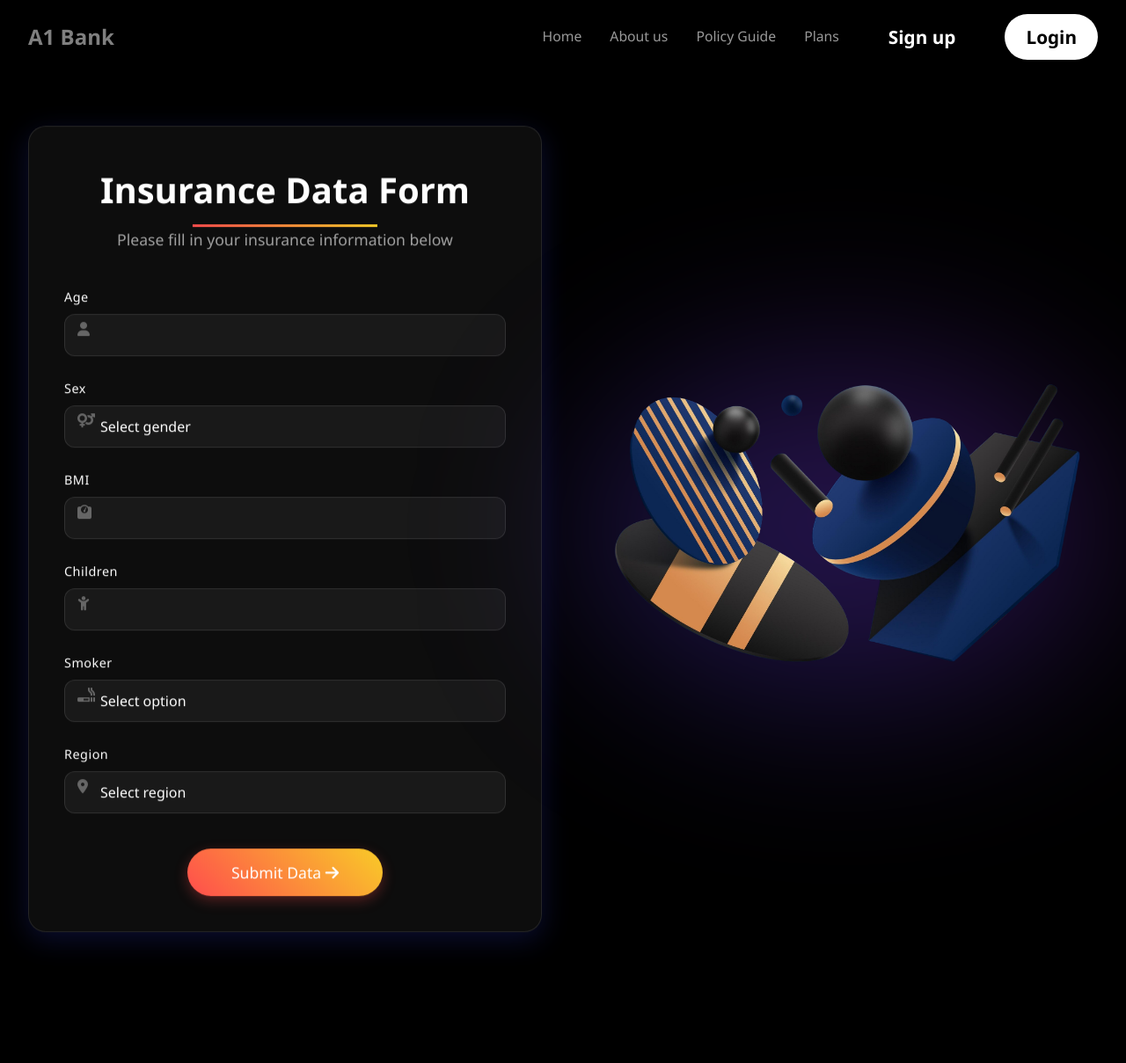
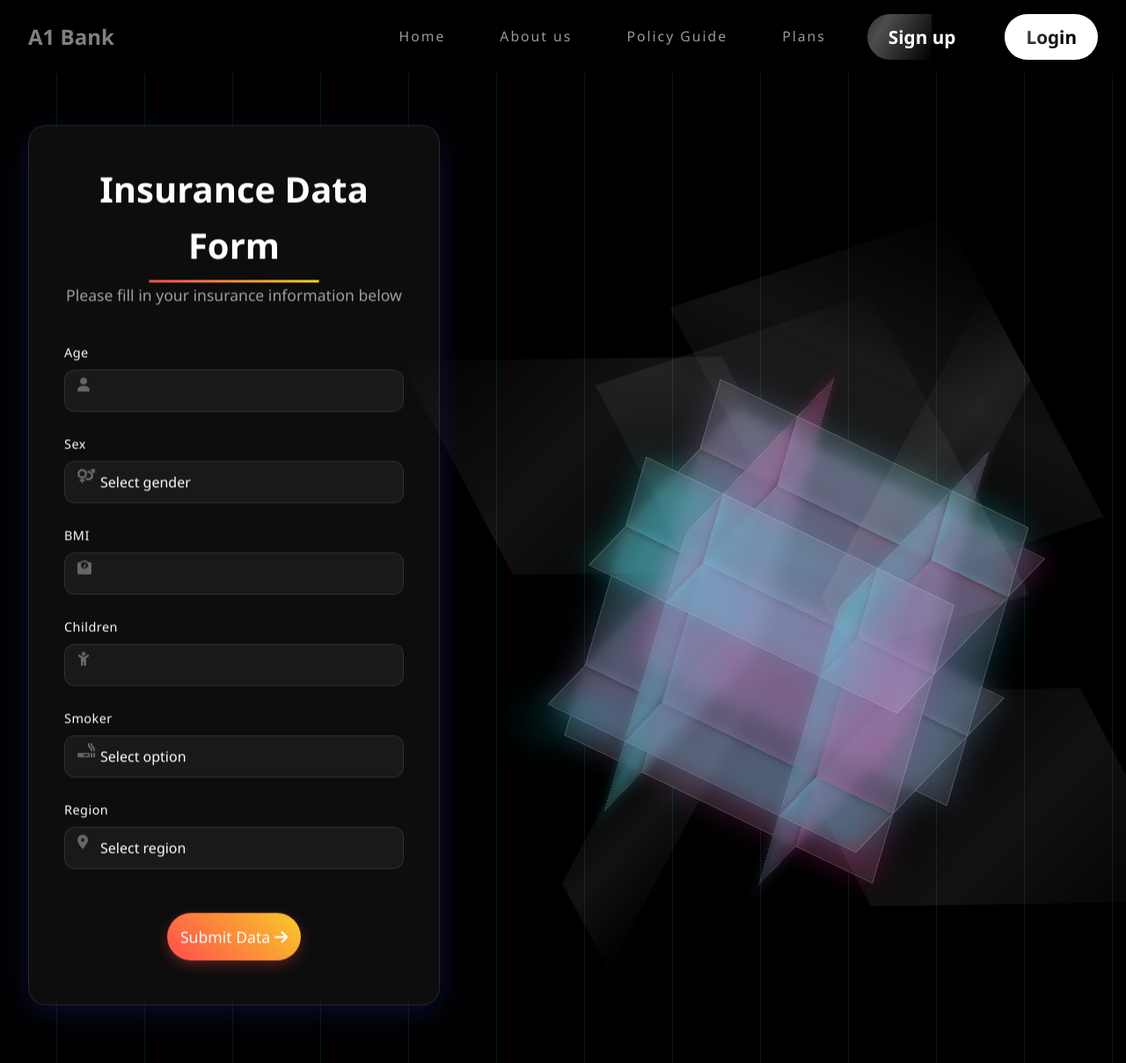
Before and after one commit to Naresh-Cod/ML_Bank_Insurance, a Flask app: page /forms in a window 1280 px wide. Shown: the whole page at 88% size. Before the commit the page ends 1078 px from the top, so only its background shows below. Run offline with Flask 3, Linux system fonts and the light colour scheme.

Commit message:
3d styles

```diff
--- /dev/null
+++ b/static/css/animated-cube.css
@@ -0,0 +1,139 @@
+.scene {
+    width: 700px;
+    height: 200px;
+    position: relative;
+    transform-style: preserve-3d;
+    animation: float 6s ease-in-out infinite;
+}
+
+.cube {
+    width: 100%;
+    height: 100%;
+    position: relative;
+    transform-style: preserve-3d;
+    animation: rotate 20s linear infinite;
+}
+
+.face {
+    position: absolute;
+    width: 400px;
+    height: 400px;
+    background: rgba(255, 255, 255, 0.1);
+    border: 1px solid rgba(255, 255, 255, 0.2);
+    backdrop-filter: blur(5px);
+    display: flex;
+    align-items: center;
+    justify-content: center;
+}
+
+.face::before {
+    content: '';
+    position: absolute;
+    width: 100%;
+    height: 100%;
+    background: linear-gradient(45deg,
+            rgba(255, 0, 128, 0.5),
+            rgba(0, 255, 255, 0.5));
+    filter: blur(20px);
+    opacity: 0.5;
+}
+
+.front {
+    transform: translateZ(100px);
+}
+
+.back {
+    transform: translateZ(-100px) rotateY(180deg);
+}
+
+.right {
+    transform: translateX(100px) rotateY(90deg);
+}
+
+.left {
+    transform: translateX(-100px) rotateY(-90deg);
+}
+
+.top {
+    transform: translateY(-100px) rotateX(90deg);
+}
+
+.bottom {
+    transform: translateY(100px) rotateX(-90deg);
+}
+
+@keyframes rotate {
+    0% {
+        transform: rotateX(0) rotateY(0) rotateZ(0);
+    }
+
+    100% {
+        transform: rotateX(360deg) rotateY(360deg) rotateZ(360deg);
+    }
+}
+
+@keyframes float {
+
+    0%,
+    100% {
+        transform: translateY(0);
+    }
+
+    50% {
+        transform: translateY(-20px);
+    }
+}
+
+.glow {
+    position: absolute;
+    width: 200px;
+    height: 50px;
+    background: radial-gradient(circle at center,
+            rgba(0, 255, 255, 0.3),
+            transparent 70%);
+    bottom: -100px;
+    filter: blur(20px);
+    animation: glow 6s ease-in-out infinite;
+}
+
+@keyframes glow {
+
+    0%,
+    100% {
+        opacity: 0.7;
+        transform: scale(1);
+    }
+
+    50% {
+        opacity: 0.3;
+        transform: scale(0.8);
+    }
+}
+
+.holographic-effect {
+    position: absolute;
+    inset: 0;
+    background: linear-gradient(45deg,
+            transparent,
+            rgba(255, 255, 255, 0.1) 40%,
+            rgba(255, 255, 255, 0.2) 60%,
+            transparent);
+    mix-blend-mode: screen;
+    animation: holographic 8s linear infinite;
+}
+
+@keyframes holographic {
+    0% {
+        opacity: 0;
+        transform: translateX(-100%) rotate(45deg);
+    }
+
+    50% {
+        opacity: 1;
+    }
+
+    100% {
+        opacity: 0;
+        transform: translateX(100%) rotate(45deg);
+    }
+}
--- a/static/css/styles.css
+++ b/static/css/styles.css
@@ -1,15 +1,32 @@
 /* Reset and base styles */
 * {
-    margin: 4px;
+    margin: 0;
     padding: 0;
     box-sizing: border-box;
 }
 
 body {
     font-family: 'Segoe UI', Tahoma, Geneva, Verdana, sans-serif;
-    background-color: #000;
+    background: black;
+    background-image: repeating-linear-gradient(90deg,
+            rgba(0, 255, 255, 0.1) 0px,
+            rgba(0, 255, 255, 0.1) 1px,
+            transparent 1px,
+            transparent 100px);
+    background-size: 200px 200px;
+    animation: cyberLines 5s linear infinite;
     color: #fff;
     line-height: 1.6;
+}
+
+@keyframes cyberLines {
+    from {
+        background-position: 0px 0px;
+    }
+
+    to {
+        background-position: 200px 200px;
+    }
 }
 
 /* Navigation styles */
@@ -40,6 +57,40 @@
     font-weight: 600;
     color: #fff;
     text-decoration: none;
+}
+
+.nav-links a {
+    text-decoration: none;
+    color: white;
+    font-size: 1.2em;
+    padding: 10px 15px;
+    letter-spacing: 2px;
+    transition: letter-spacing 0.3s ease-in-out;
+}
+
+.nav-links a:hover {
+    letter-spacing: 5px;
+}
+
+.nav-links a {
+    position: relative;
+    text-decoration: none;
+}
+
+.nav-links a::after {
+    content: '';
+    position: absolute;
+    width: 0;
+    height: 2px;
+    bottom: -2px;
+    left: 50%;
+    background-color: #007bff;
+    transition: width 0.3s ease-in-out, left 0.3s ease-in-out;
+}
+
+.nav-links a:hover::after {
+    width: 100%;
+    left: 0;
 }
 
 .nav-links {
@@ -117,11 +168,32 @@
     align-items: center;
 }
 
+.hero-container1 {
+    max-width: 1800px;
+    margin: 0 auto;
+    padding: 4rem 2rem;
+    display: grid;
+    grid-template-columns: 2fr 1fr;
+    gap: 3rem;
+    align-items: center;
+}
+
+
+.hero-content h1,
+.hero-content p {
+    opacity: 0;
+    animation: fadeIn 1s ease-in-out forwards;
+}
+
 .hero-content h1 {
+    background: linear-gradient(90deg, #5f64ff, #feb47b);
+    -webkit-background-clip: text;
+    -webkit-text-fill-color: transparent;
     font-size: 3.75rem;
     font-weight: 700;
     line-height: 1.2;
     margin-bottom: 2.5rem;
+    animation-delay: 0.2s;
 }
 
 .hero-content p {
@@ -129,6 +201,39 @@
     font-size: 1.125rem;
     margin-bottom: 2rem;
     max-width: 500px;
+    animation-delay: 0.5s;
+}
+
+@keyframes fadeIn {
+    to {
+        opacity: 1;
+    }
+}
+
+.btn {
+    position: relative;
+    overflow: hidden;
+}
+
+.btn::before {
+    content: "";
+    position: absolute;
+    top: 0;
+    left: -100%;
+    width: 100%;
+    height: 100%;
+    background: linear-gradient(120deg, transparent, rgba(255, 255, 255, 0.3), transparent);
+    animation: shine 3s infinite;
+}
+
+@keyframes shine {
+    0% {
+        left: -100%;
+    }
+
+    100% {
+        left: 100%;
+    }
 }
 
 .hero-buttons {
@@ -138,6 +243,21 @@
     background: #222;
     padding: 10px 15px;
     border-radius: 30px;
+    opacity: 0;
+    transform: translateY(20px);
+    animation: fadeInUp 1s ease-in-out forwards;
+}
+
+@keyframes fadeInUp {
+    from {
+        opacity: 0;
+        transform: translateY(20px);
+    }
+
+    to {
+        opacity: 1;
+        transform: translateY(0);
+    }
 }
 
 .beta-release {
--- /dev/null
+++ b/static/css/styles_responsive.css
@@ -0,0 +1,153 @@
+/* Base responsive styles */
+@media (max-width: 1200px) {
+    .hero-container1 {
+        grid-template-columns: 1fr;
+        padding: 2rem;
+    }
+
+    .glass-container {
+        max-width: 100%;
+        margin: 0 auto;
+    }
+
+    .scene {
+        display: none;
+        /* Hide 3D cube on smaller screens */
+    }
+}
+
+@media (max-width: 768px) {
+
+    /* Navigation */
+    .nav-container {
+        padding: 0 1rem;
+    }
+
+    .nav-links {
+        position: fixed;
+        top: 70px;
+        left: 0;
+        right: 0;
+        background: rgba(0, 0, 0, 0.95);
+        flex-direction: column;
+        padding: 20px;
+        gap: 1rem;
+        transform: translateY(-150%);
+        transition: transform 0.3s ease;
+    }
+
+    .nav-links.active {
+        transform: translateY(0);
+    }
+
+    /* Form */
+    .form-header h1 {
+        font-size: 1.8em;
+    }
+
+    .form-header p {
+        font-size: 0.9em;
+    }
+
+    .form-grid {
+        grid-template-columns: 1fr;
+        gap: 15px;
+    }
+
+    .input-group {
+        margin-bottom: 10px;
+    }
+
+    .input-field {
+        padding: 10px 35px;
+        font-size: 0.9em;
+    }
+
+    .submit-btn {
+        width: 100%;
+        padding: 12px;
+        font-size: 1em;
+    }
+}
+
+@media (max-width: 480px) {
+
+    /* Further adjustments for very small screens */
+    .glass-container {
+        padding: 20px;
+        margin: 10px;
+    }
+
+    .form-header h1 {
+        font-size: 1.5em;
+    }
+
+    .input-group i {
+        top: 35px;
+    }
+
+    .beta-release {
+        flex-direction: column;
+        align-items: center;
+        text-align: center;
+    }
+}
+
+/* Add hamburger menu for mobile */
+.mobile-menu-btn {
+    display: none;
+    background: none;
+    border: none;
+    cursor: pointer;
+}
+
+@media (max-width: 768px) {
+    .mobile-menu-btn {
+        display: block;
+        z-index: 1000;
+    }
+
+    .mobile-menu-btn span {
+        display: block;
+        width: 25px;
+        height: 2px;
+        background-color: #fff;
+        margin: 5px 0;
+        transition: 0.3s;
+    }
+
+    .mobile-menu-btn.active span:nth-child(1) {
+        transform: rotate(45deg) translate(5px, 5px);
+    }
+
+    .mobile-menu-btn.active span:nth-child(2) {
+        opacity: 0;
+    }
+
+    .mobile-menu-btn.active span:nth-child(3) {
+        transform: rotate(-45deg) translate(7px, -6px);
+    }
+}
+
+/* Improve form responsiveness */
+.input-group {
+    position: relative;
+    width: 100%;
+}
+
+/* Add touch-friendly improvements */
+@media (hover: none) {
+    .input-field {
+        font-size: 16px;
+        /* Prevent zoom on iOS */
+    }
+
+    .submit-btn {
+        padding: 15px;
+        margin: 10px 0;
+    }
+
+    select.input-field {
+        padding-right: 30px;
+    }
+}
--- a/templates/forms.html
+++ b/templates/forms.html
@@ -9,7 +9,8 @@
     <link rel="stylesheet" href="{{ url_for('static', filename='css/styles.css') }}">
     <link rel="stylesheet" href="{{ url_for('static', filename='css/styles_forms.css') }}">
     <link rel="stylesheet" href="{{ url_for('static', filename='css/score.css') }}">
-
+    <link rel="stylesheet" href="{{ url_for('static', filename='css/animated-cube.css') }}">
+    <link rel="stylesheet" href="{{ url_for('static', filename='css/styles_responsive.css') }}">
 </head>
 
 <body>
@@ -25,17 +26,12 @@
                 <button class="btn btn-ghost">Sign up</button>
                 <button class="btn btn-secondary">Login</button>
             </div>
-            <button class="mobile-menu-btn" id="menuBtn">
-                <span></span>
-                <span></span>
-                <span></span>
-            </button>
         </div>
     </nav>
 
     <!-- Hero Section -->
     <section class="hero">
-        <div class="hero-container">
+        <div class="hero-container1">
             <div class="glass-container">
                 <div class="form-header">
                     <h1>Insurance Data Form</h1>
@@ -118,14 +114,37 @@
                 </div>
 
             </div>
-            <div class="hero-image">
+            <!-- <div class="hero-image">
                 <div class="gradient-bg"></div>
                 <img src="{{ url_for('static', filename='img/3d-geometrical-shapes-background-b.png') }}"
                     alt="3D Geometric Illustration">
+            </div> -->
+            <div class="scene">
+                <div class="cube">
+                    <div class="face front">
+                        <div class="holographic-effect"></div>
+                    </div>
+                    <div class="face back">
+                        <div class="holographic-effect"></div>
+                    </div>
+                    <div class="face right">
+                        <div class="holographic-effect"></div>
+                    </div>
+                    <div class="face left">
+                        <div class="holographic-effect"></div>
+                    </div>
+                    <div class="face top">
+                        <div class="holographic-effect"></div>
+                    </div>
+                    <div class="face bottom">
+                        <div class="holographic-effect"></div>
+                    </div>
+                </div>
+                <div class="glow"></div>
             </div>
         </div>
     </section>
-
+    <script src="{{ url_for('static', filename='js/mobile-menu.js') }}"></script>
     <script src="{{ url_for('static', filename='js/form_script.js') }}"></script>
 </body>
 
```
Also changed, not shown: static/js/mobile-menu.js (added, +42 -0 lines), templates/index.html (+54 -14 lines).
